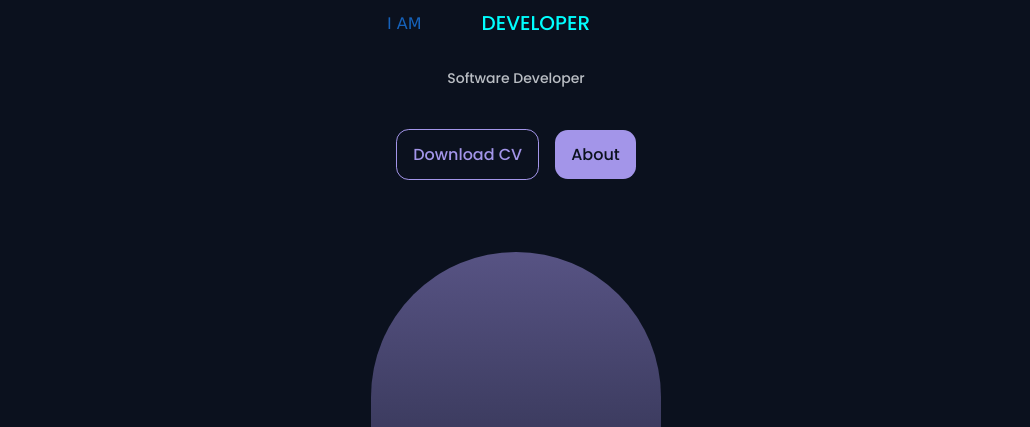
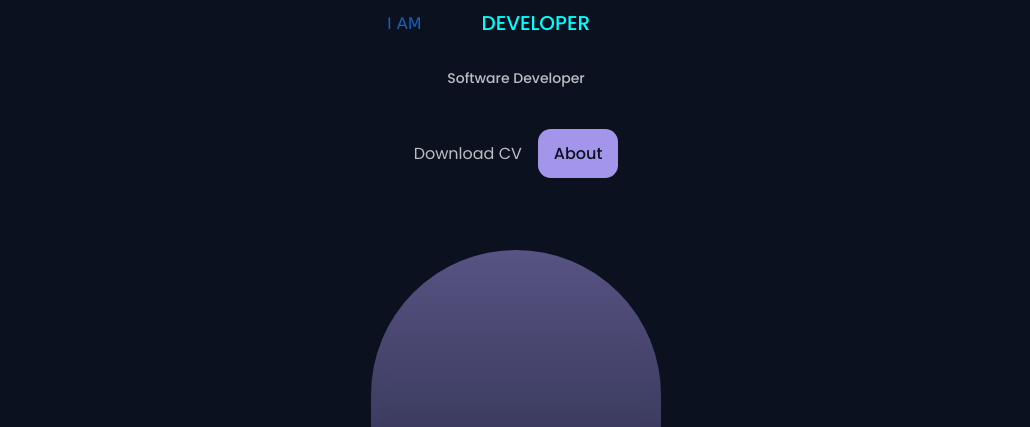
Before and after one commit to riskmr3275/NewPort, a plain HTML site: page index.html in a window 1280 px wide. Shown: the part 237-664 px from the top of the page, without its empty margins (124-1154 px from the left). Drawn offline with nearby package versions, Linux system fonts and the light colour scheme.

Commit message:
Update index.html

```diff
--- a/index.html
+++ b/index.html
@@ -101,7 +101,7 @@
                     <h3 class="home__education">Software Developer</h3>
 
                     <div class="home__button">
-                        <a download="" href="https://drive.google.com/file/d/1hN6_-hOnMHyKkTnRayM5hFA7oqqwhaSu/view?usp=sharing" class="button button--ghost">
+                        <a download=""https://drive.google.com/file/d/1gh-0-Nehj6cl4nBObaOOZEF2P7hMwBMU/view?usp=sharing">
                             Download CV
                         </a>
 
```
